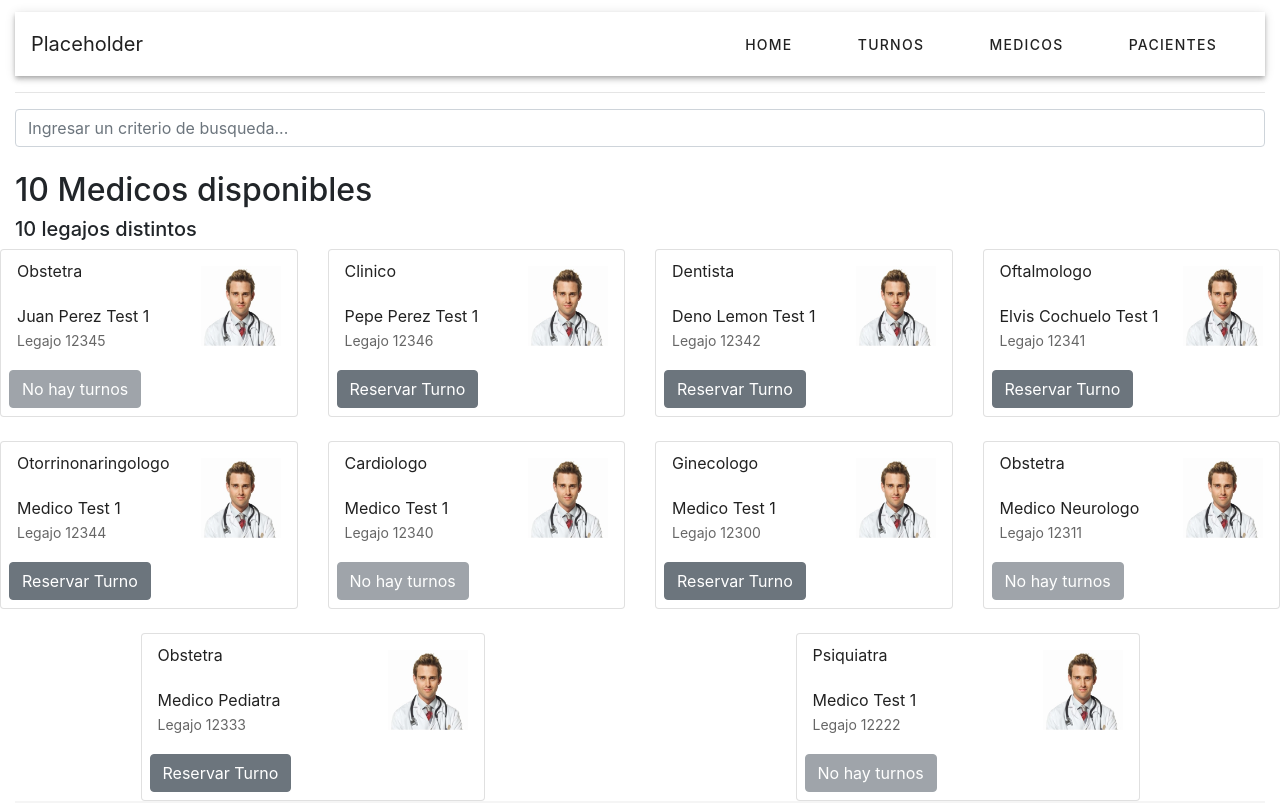
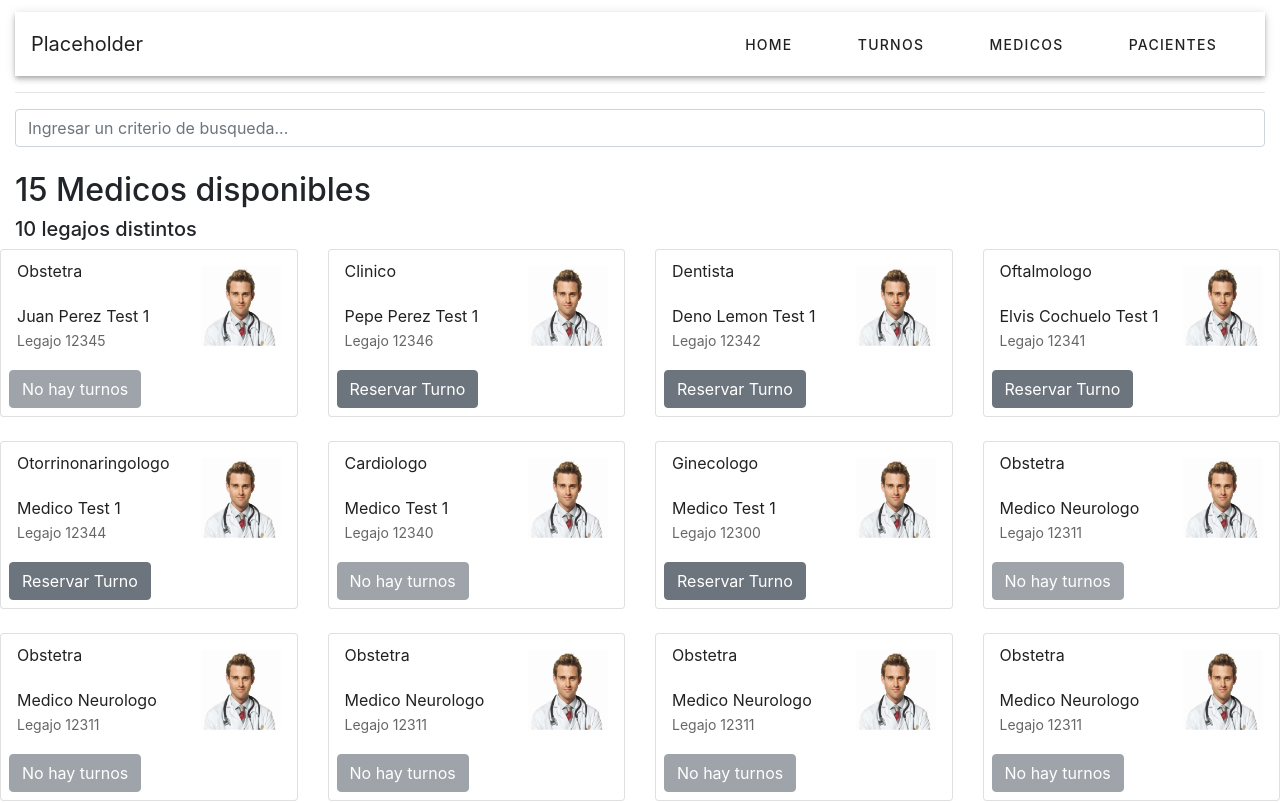
Before and after one commit to denulemos/nt2-vue, a Vue app: page /#/turnos in a window 1280 px wide. Shown: the top 803 px of the page. Built offline with nearby package versions, Linux system fonts and the light colour scheme.

Commit message:
columnas tarjetas

```diff
--- a/src/components/turnos.vue
+++ b/src/components/turnos.vue
@@ -14,7 +14,7 @@
 
     <div class="card-deck">
       <div class="row">
-        <div class="col" v-for="medico in medicosFiltradas" v-bind:key="medico.legajo">
+        <div class="col-md-3" v-for="medico in medicosFiltradas" v-bind:key="medico.legajo">
  <v-card
       class="mx-auto"
       max-width="344"
@@ -135,6 +135,46 @@ export default {
           foto: '../assets/medico.jpg',
           hayTurno: false
         },
+                {
+          nombre: "Medico",
+          apellido: "Neurologo",
+          legajo: 12311,
+          especialidad: "Obstetra",
+          foto: '../assets/medico.jpg',
+          hayTurno: false
+        },
+                {
+          nombre: "Medico",
+          apellido: "Neurologo",
+          legajo: 12311,
+          especialidad: "Obstetra",
+          foto: '../assets/medico.jpg',
+          hayTurno: false
+        },
+                {
+          nombre: "Medico",
+          apellido: "Neurologo",
+          legajo: 12311,
+          especialidad: "Obstetra",
+          foto: '../assets/medico.jpg',
+          hayTurno: false
+        },
+                {
+          nombre: "Medico",
+          apellido: "Neurologo",
+          legajo: 12311,
+          especialidad: "Obstetra",
+          foto: '../assets/medico.jpg',
+          hayTurno: false
+        },
+                {
+          nombre: "Medico",
+          apellido: "Neurologo",
+          legajo: 12311,
+          especialidad: "Obstetra",
+          foto: '../assets/medico.jpg',
+          hayTurno: false
+        },
         {
           nombre: "Medico",
           apellido: "Pediatra",
```
